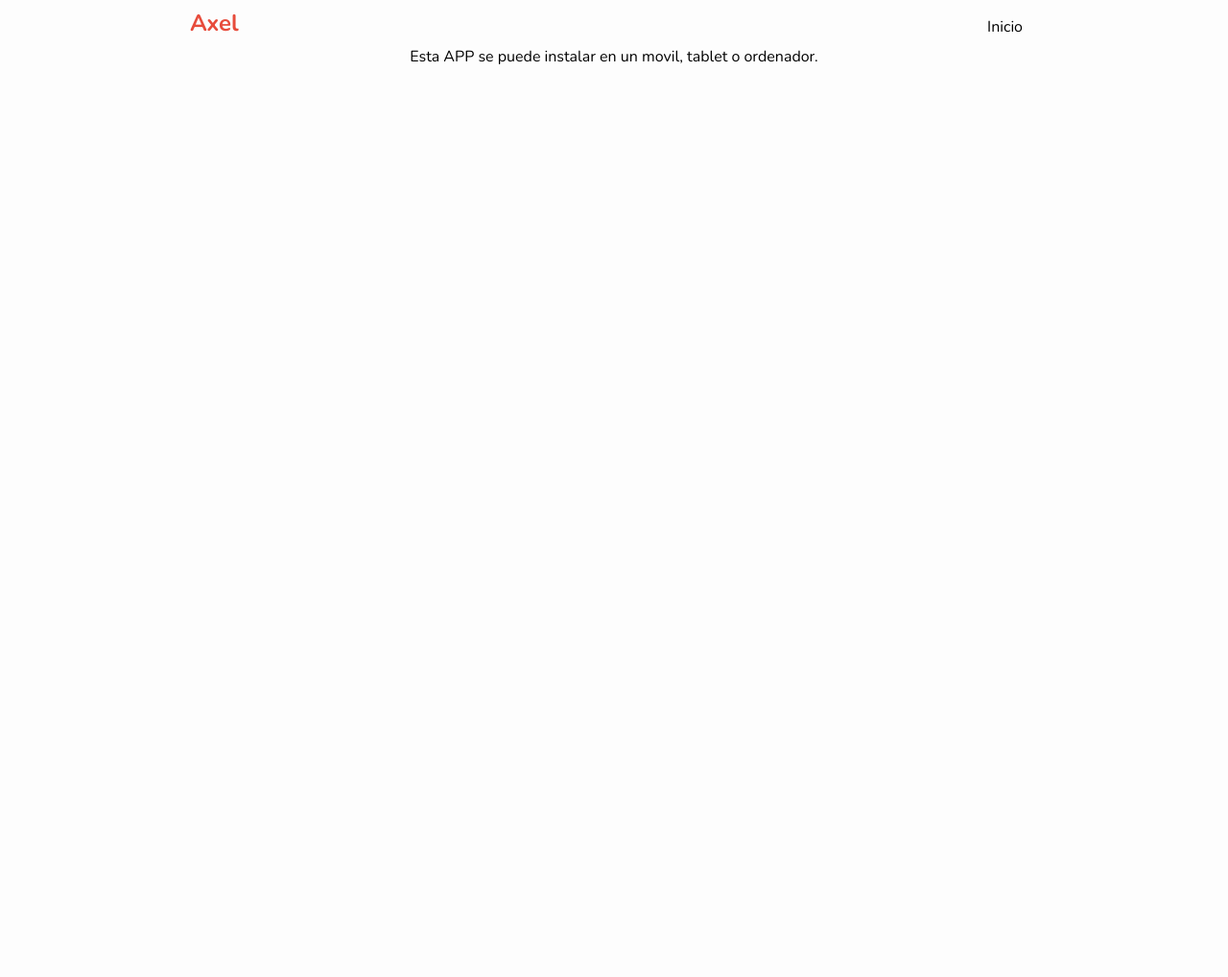
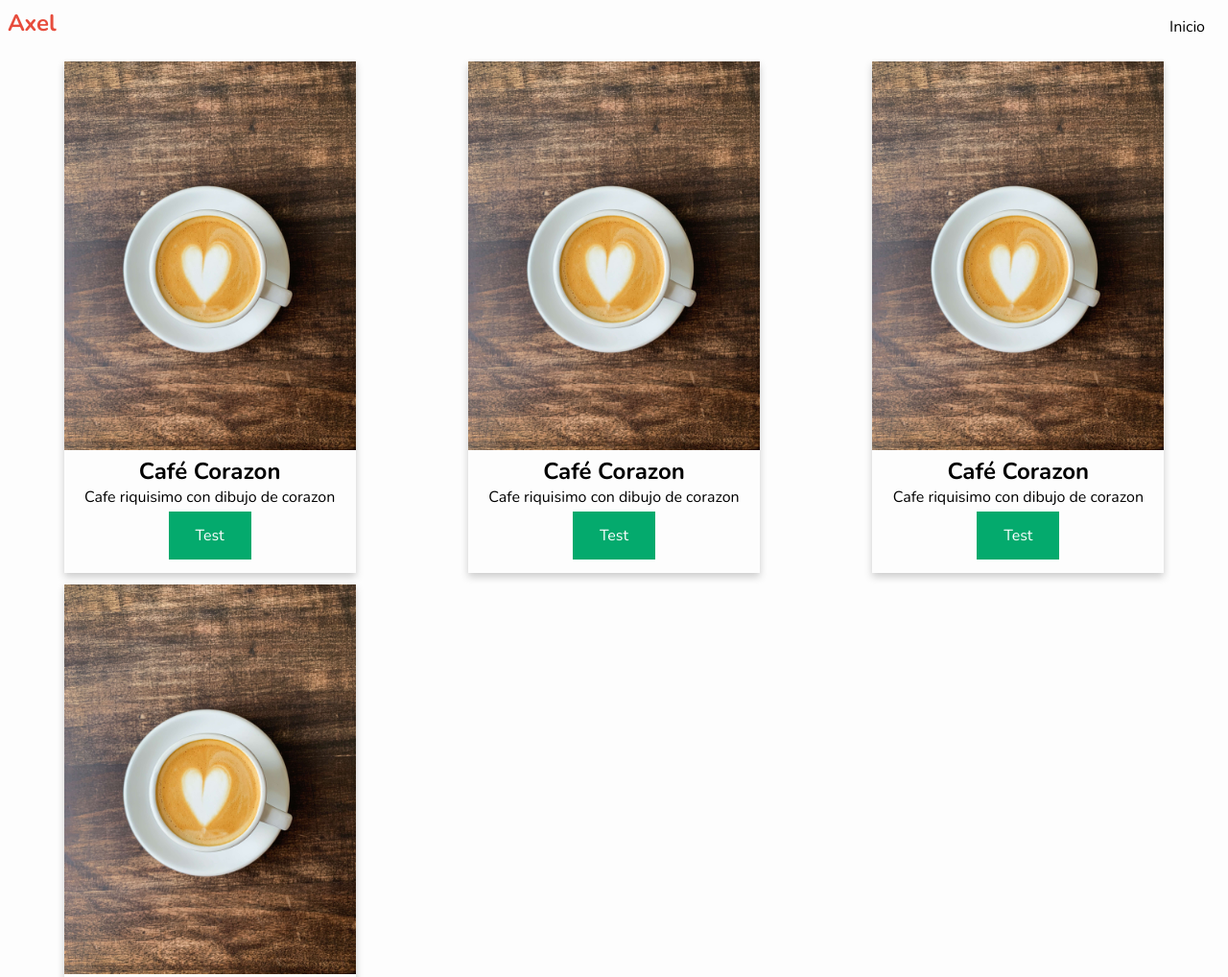
Before and after one commit to naielv/Axel, a plain HTML site: page index.html in a window 1280 px wide. Shown: the top 1018 px of the page at 96% size. Before the commit the page ends 800 px from the top, so only its background shows below. Drawn offline with nearby package versions, Linux system fonts and the light colour scheme.

Commit message:
Added base modules

```diff
--- a/css/style.css
+++ b/css/style.css
@@ -12,7 +12,6 @@ body {
 }
 
 main {
-  max-width: 900px;
   margin: auto;
   padding: 0.5rem;
   text-align: center;
@@ -36,3 +35,42 @@ h1 {
   color: #e74c3c;
   margin-bottom: 0.5rem;
 }
+
+.grid {
+  display: grid;
+  grid-template-columns: repeat(auto-fit, minmax(22rem, 1fr));
+  justify-content: center;
+  align-items: center;
+  margin: auto;
+  padding: 1rem 0;
+}
+
+.card {
+  /* Add shadows to create the "card" effect */
+  box-shadow: 0 4px 8px 0 rgba(0, 0, 0, 0.2);
+  transition: 0.3s;
+  width: 19rem;
+  margin: auto;
+  margin-bottom: 12px;
+  padding-bottom: 10px;
+}
+
+/* On mouse-over, add a deeper shadow */
+.card:hover {
+  box-shadow: 0 8px 16px 0 rgba(0, 0, 0, 0.2);
+}
+.btn {
+  border: none;
+  color: white;
+  padding: 14px 28px;
+  cursor: pointer;
+  text-align: center;
+  text-decoration: none;
+  display: inline-block;
+  margin: 4px 2px;
+  cursor: pointer;
+  background-color: #04aa6d;
+}
+.btn:hover {
+  background-color: #46a049;
+}
--- a/index.html
+++ b/index.html
@@ -1,5 +1,6 @@
 <!DOCTYPE html>
 <html lang="en">
+
 <head>
   <meta charset="UTF-8">
   <meta name="viewport" content="width=device-width, initial-scale=1.0">
@@ -13,7 +14,8 @@
   <meta name="theme-color" content="#db4938">
   <title>Axel</title>
 </head>
-  <body>
+
+<body onload="index()">
   <main>
     <nav>
       <h1>Axel</h1>
@@ -25,4 +27,5 @@
   </main>
   <script src="js/app.js"></script>
 </body>
+
 </html>
--- a/js/app.js
+++ b/js/app.js
@@ -1,16 +1,66 @@
 const container = document.querySelector(".container");
+const module_photo = "e";
 
-const main = () => {
-  container.innerHTML = "Esta APP se puede instalar en un movil, tablet o ordenador.";
-};
-
-document.addEventListener("DOMContentLoaded", main);
+function Module(module_url, v) {
+  var xmlHttp = new XMLHttpRequest();
+  xmlHttp.open("GET", module_url, false); // false for synchronous request
+  xmlHttp.send(null);
+  const text = xmlHttp.responseText;
+  const result_1 = eval("`" + text + "`");
+  return String(result_1);
+}
+function index() {
+  var card_photo = Module("modules/photo.html", {
+    source: "img/coffee.jpg",
+    alt: "Photo of Coffee",
+  });
+  var card1 = Module("modules/card.html", {
+    photo: card_photo,
+    title: "Café Corazon",
+    text: "Cafe riquisimo con dibujo de corazon",
+    btn: {
+      url: "/",
+      text: "Test",
+    },
+  });
+  var card2 = Module("modules/card.html", {
+    photo: card_photo,
+    title: "Café Corazon",
+    text: "Cafe riquisimo con dibujo de corazon",
+    btn: {
+      url: "#",
+      text: "Test",
+    },
+  });
+  var card3 = Module("modules/card.html", {
+    photo: card_photo,
+    title: "Café Corazon",
+    text: "Cafe riquisimo con dibujo de corazon",
+    btn: {
+      url: "#",
+      text: "Test",
+    },
+  });
+  var card4 = Module("modules/card.html", {
+    photo: card_photo,
+    title: "Café Corazon",
+    text: "Cafe riquisimo con dibujo de corazon",
+    btn: {
+      url: "#",
+      text: "Test",
+    },
+  });
+  var grid = Module("modules/grid.html", {
+    content: card1 + card2 + card3 + card4,
+  });
+  container.innerHTML = grid;
+}
 
 if ("serviceWorker" in navigator) {
-  window.addEventListener("load", function() {
+  window.addEventListener("load", function () {
     navigator.serviceWorker
       .register("/serviceWorker.js")
-      .then(res => console.log("service worker registered"))
-      .catch(err => console.log("service worker not registered", err));
+      .then((res) => console.log("service worker registered"))
+      .catch((err) => console.log("service worker not registered", err));
   });
 }
--- /dev/null
+++ b/modules/card.html
@@ -0,0 +1,6 @@
+<div class="card">
+    ${v.photo}
+    <h2>${v.title}</h2>
+    <p>${v.text}</p>
+    ${(v.btn=={} ? "" : `<btn class="btn" href="${v.btn.url}">${v.btn.text}</btn>`)}
+</div>
--- /dev/null
+++ b/modules/grid.html
@@ -0,0 +1,3 @@
+<div class="grid">
+    ${v.content}
+</div>
--- /dev/null
+++ b/modules/photo.html
@@ -0,0 +1 @@
+<img src="${v.source}" alt="${v.alt}" width="100%">
```
Also changed, not shown: serviceWorker.js (+7 -7 lines), img/coffee.jpg (added), manifest.json. Lines whose indentation alone changed are shown as unchanged.
